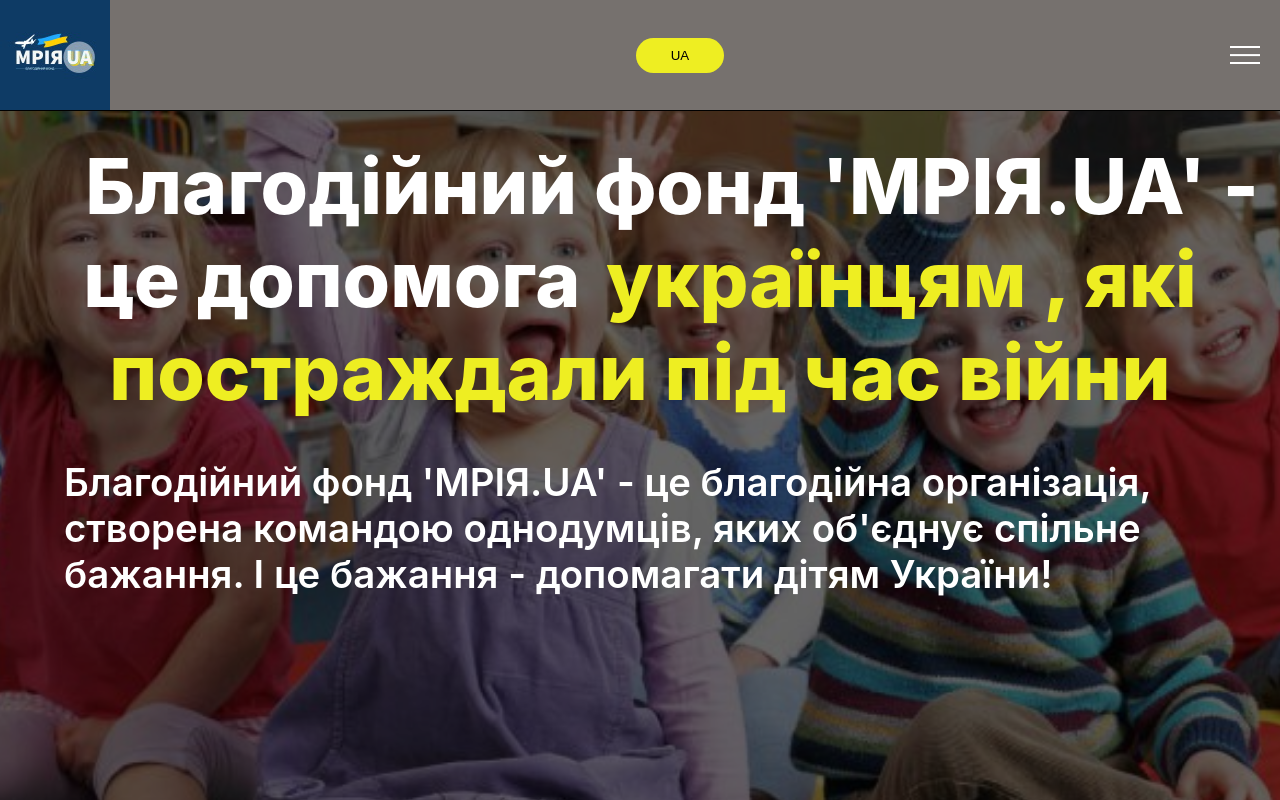
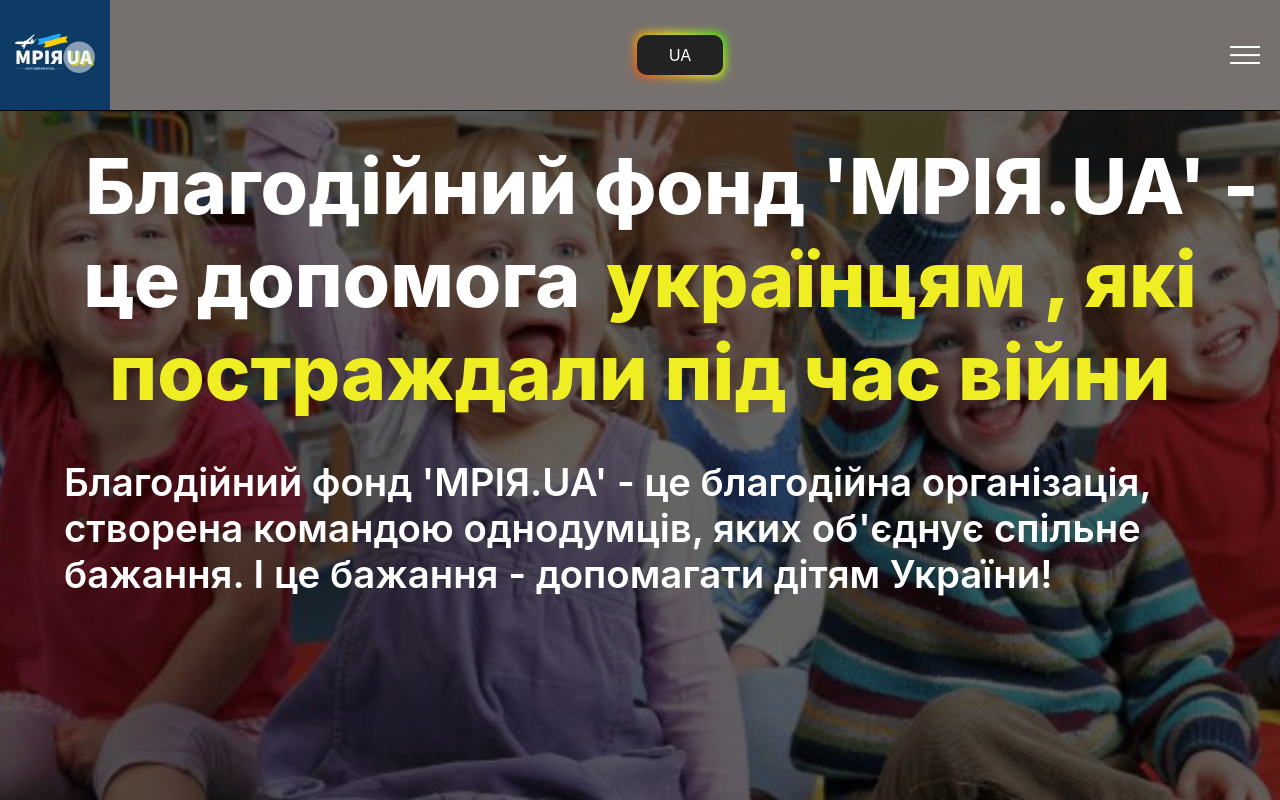
Before and after one commit to 19thanks96/bfmriya, a React (Create React App) app: page / in a window 1280 px wide. Shown: the top 800 px of the page. Built offline with nearby package versions, Linux system fonts and the light colour scheme.

Commit message:
add styles for burger elements

```diff
--- a/src/pages/Layout/Link/Link.scss
+++ b/src/pages/Layout/Link/Link.scss
@@ -13,48 +13,73 @@
     border-bottom: 1px solid black;
     justify-content: space-between;
     max-height: 110px;
-
-    .nav-item{
-        text-decoration: none;
-        color: black;
-    }
 }
 
-.elements-control {
-    display: block;
-    position: relative;
-    flex-direction: column;
-    align-items: center;
-    cursor: pointer;
-    transform:  translate(400px, 0)
+.change-lang{
+
+  padding: 0.6em 2em;
+  border: none;
+  outline: none;
+  color: rgb(255, 255, 255);
+  background: #111;
+  cursor: pointer;
+  position: relative;
+  z-index: 0;
+  border-radius: 10px;
+  user-select: none;
+  -webkit-user-select: none;
+  touch-action: manipulation;
 }
 
-.burger-menu{
-    width: 10px;
-    height: 1px;
-    border-bottom: 1px solid black ;
-}
-.burger-menu::before{
-    content: '';
-    top: 10%;
-    background-color: black;
-    width: 10px;
-    height: 1px;
-    border-bottom: 1px solid black ;
+.change-lang:before {
+  content: "";
+  background: linear-gradient(
+    45deg,
+    #ff0000,
+    #ff7300,
+    #fffb00,
+    #48ff00,
+    #00ffd5,
+    #002bff,
+    #7a00ff,
+    #ff00c8,
+    #ff0000
+  );
+  position: absolute;
+  top: -2px;
+  left: -2px;
+  background-size: 400%;
+  z-index: -1;
+  filter: blur(5px);
+  -webkit-filter: blur(5px);
+  width: calc(100% + 4px);
+  height: calc(100% + 4px);
+  animation: glowing-change-lang 20s linear infinite;
+  transition: opacity 0.3s ease-in-out;
+  border-radius: 10px;
 }
 
-.burger-menu::after{
-    content: '';
-    bottom: 10%;
-    width: 10px;
-    height: 1px;
-    border-bottom: 1px solid black ;
+@keyframes glowing-change-lang {
+  0% {
+    background-position: 0 0;
+  }
+  50% {
+    background-position: 400% 0;
+  }
+  100% {
+    background-position: 0 0;
+  }
 }
 
-  .nav-item {
-    width: 30px;
-    height: 3px;
-    background-color: #333;
-    margin: 3px 0;
-    transition: 0.4s;
-  }
+.change-lang:after {
+  z-index: -1;
+  content: "";
+  position: absolute;
+  width: 100%;
+  height: 100%;
+  background: #222;
+  left: 0;
+  top: 0;
+  border-radius: 10px;
+
+}
--- a/src/pages/Layout/NavBar/NavBar.jsx
+++ b/src/pages/Layout/NavBar/NavBar.jsx
@@ -33,9 +33,9 @@
     return(
     <nav  className="navbar">
         <img  src={logo} alt='logo'/>
-        <button onClick={handleLanguageChange}>
+        <div className="change-lang" onClick={handleLanguageChange}>
                 {language === 'ua' ? 'EN' : 'UA'}
-        </button>
+        </div>
         <div className={`header__menu__menu ${menuOpen ? '_active' : ''}`} onClick={toggleMobileMenu}>
             <div className={`menu__icon ${menuOpen ? '_active' : ''}`}>
                 <span></span>
--- a/src/pages/Layout/NavBar/NavItem.jsx
+++ b/src/pages/Layout/NavBar/NavItem.jsx
@@ -1,5 +1,3 @@
-
-
 export const NavItem = ({children}) => (
     <div className=".nav-item">
         {children}
--- a/src/pages/Layout/burger-menu.scss
+++ b/src/pages/Layout/burger-menu.scss
@@ -67,4 +67,24 @@
 
 .menu__body._active {
     left: 0;
+    display: flex;
+    flex-direction: column;
+    gap: 10px;
+    justify-content: flex-start;
+    align-items: center;
+    flex-wrap: nowrap;
 }
+
+
+
+.link{
+
+    font-size: 10vw;
+    font-weight: 700;
+    text-decoration: none;
+    margin-bottom: 5vw;
+}
+
+.link:hover{
+    color: red;
+}
```
